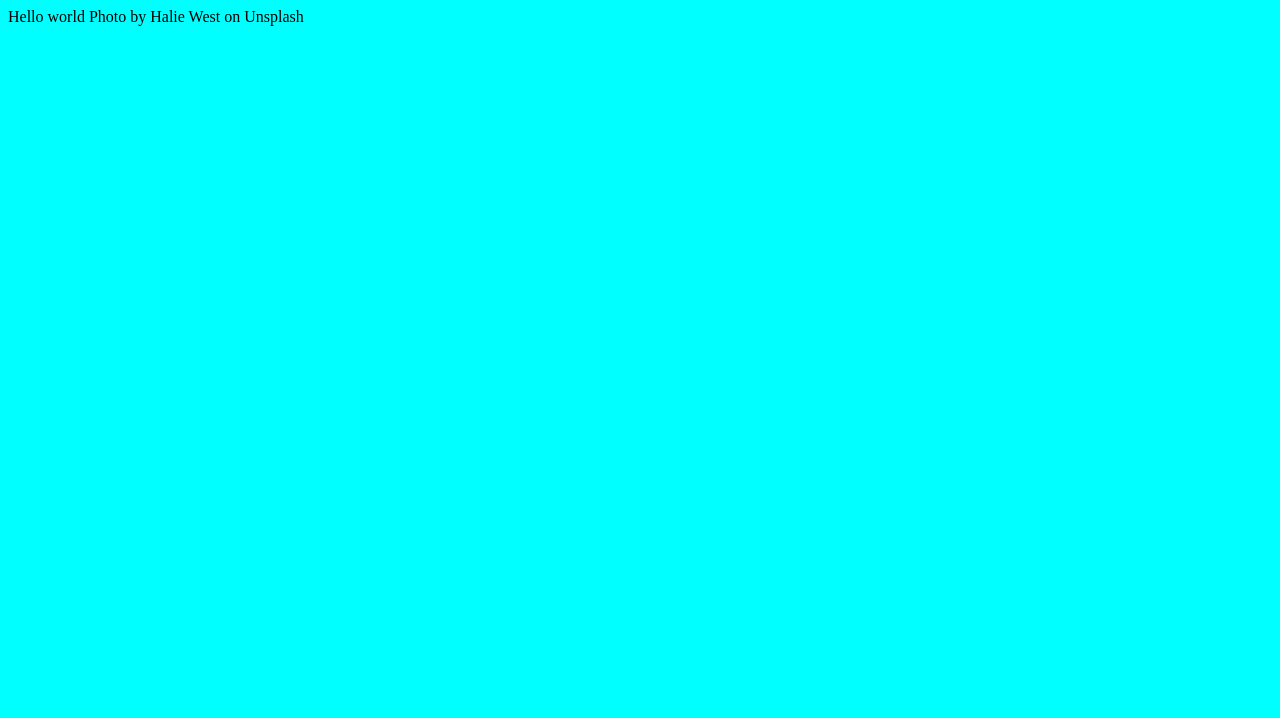
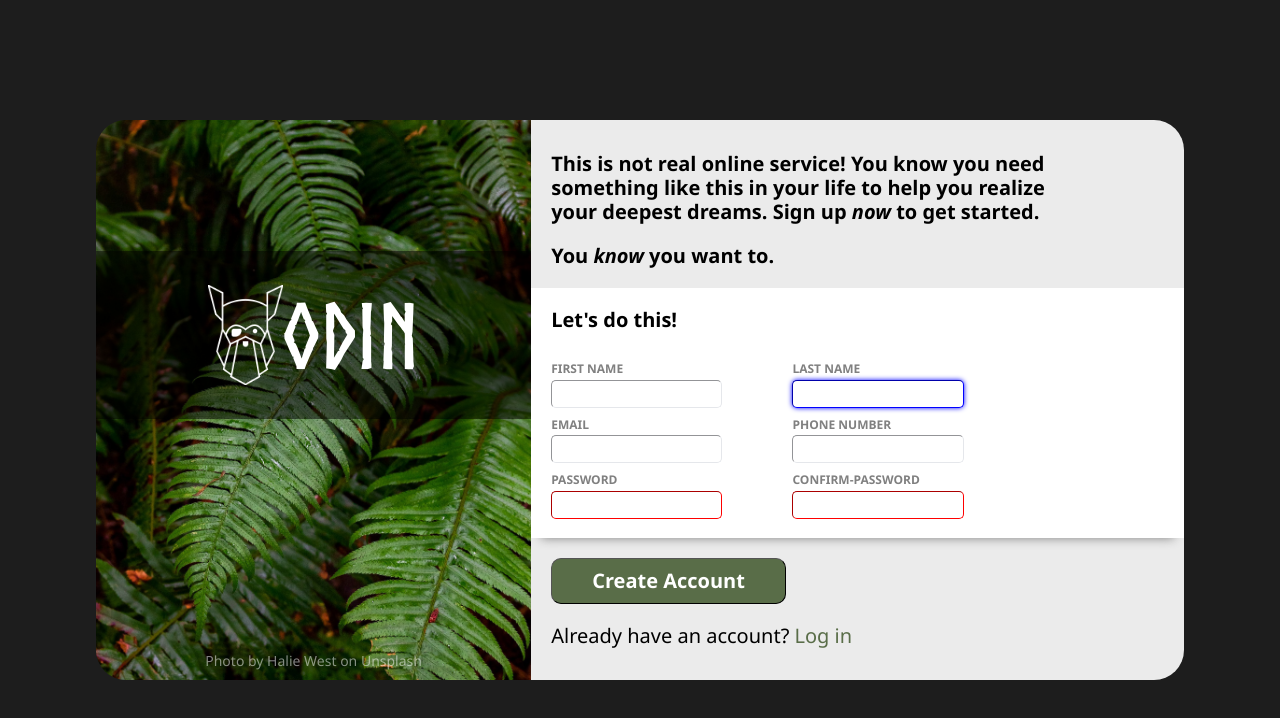
Before and after one commit to Kyboky/odin-form, a plain HTML site: page index.html in a window 1280 px wide. Drawn offline with Linux system fonts and the light colour scheme.

Commit message:
Finished sign up form

```diff
--- a/index.html
+++ b/index.html
@@ -9,7 +9,65 @@
 
 </head>
 <body>
-    Hello world
-    Photo by Halie West on Unsplash
+    <div class="form-container">
+        <div id="logo-background">
+            <div>
+                <img src="images/odin-lined.png" alt="odin logo">
+                <p class="logo-text">Odin</p>
+            </div>
+            <p id="photo-credit">Photo by Halie West on Unsplash</p>
+        </div>
+        <div class="form">
+            <div>
+                <p>This is not real online service! You know you need something like this in your life to help you realize your deepest dreams. Sign up <em>now</em> to get started.
+                </p>
+                <p>
+                    You <em>know</em> you want to.
+                </p>
+
+            </div>
+            <div>
+                <p>Let's do this!</p>
+                <form action="">
+                    <div class="form-group">
+                        <label for="fname">First name</label>
+                        <input type="text" id="fname" name="fname">
+                    </div>
+
+                    <div class="form-group focus">
+                        <label for="lname">Last name</label>
+                        <input type="text" id="lname" name="lname">
+                    </div>
+
+                    <div class="form-group">
+                        <label for="email">Email</label>
+                        <input type="email" id="email" name="email">
+                    </div>
+
+                    <div class="form-group">
+                        <label for="phone">Phone number</label>
+                        <input type="tel" id="phone" name="phone">
+                    </div>
+
+                    <div class="form-group">
+                        <label for="pwd">Password</label>
+                        <input type="password" id="pwd" name="pwd">
+                    </div>
+
+                    <div class="form-group">
+                        <label for="cpwd">confirm-password</label>
+                        <input type="password" id="cpwd" name="cpwd">
+                    </div>
+
+                </form>
+            </div>
+            <div>
+                <button>Create Account</button>
+                <p>Already have an account? <a href="#">Log in</a></p>
+            </div>
+        </div>
+    </div>
+
+
 </body>
 </html>
--- a/style.css
+++ b/style.css
@@ -1,3 +1,151 @@
+@font-face {
+    font-family: Norse-Bold;
+    src: url(external_files/Norse-Bold.otf);
+  }
+
+*{
+    font-family:  'Segoe UI',  Tahoma,Geneva,Verdana, sans-serif;
+    font-size: 20px;
+    line-height: 1.2;
+    --color-create-button: #596D48;
+    --color-input-border: #E5E7EB;
+}
+
 body{
-    background-color: aqua;
+    display: flex;
+    align-items: center;
+    justify-content: center;
+    width: 100vw;
+    height: 100vh;
+    margin: 0;
+    background-color: rgb(29, 29, 29);
 }
+
+.form-container{
+    display: flex;
+    width: 85vw;
+    height: 70vh;
+    margin: auto;
+    max-width: 1500px;
+}
+
+.logo-text{
+    font-family: Norse-Bold;
+    color: white;
+    font-size: 90px;
+    padding: 0px;
+    margin: 0;
+}
+
+#logo-background{
+    display: flex;
+    flex-direction: column;
+    background-image: url("images/background.jpg");
+    height: inherit;
+    width: 40%;
+    background-size: cover;
+    border-radius: 30px 0 0 30px;
+}
+#logo-background div{
+    display: flex;
+    height:fit-content;
+    align-items: center;
+    justify-content: center;
+    padding: 30px 0;
+    margin-top: 30%;
+    background-color: rgba(0,0,0,50%);
+}
+#logo-background div img{
+    width: auto; /* you can use % */
+    height: 100px;
+}
+
+#photo-credit{
+    margin: auto auto 10px auto;
+    align-self: center;
+    color: rgba(255, 255, 255, 0.5);
+    font-size: 0.7rem;
+}
+
+.form{
+    display: flex;
+    flex-direction: column;
+    justify-content: center;
+    width: 60%;
+
+    background-color: rgb(235, 235, 235);
+    border-radius: 0 30px 30px 0;
+}
+
+
+.form > div{
+    padding-left: 20px;
+    padding-right: 20%;
+
+}
+
+.form > div:first-child{
+    font-weight: bold;
+}
+
+.form >div:nth-child(2){
+    background-color: white;
+    padding-bottom: 3%;
+    box-shadow: 0 10px 10px -10px gray;
+}
+.form div:nth-child(2) p{
+    font-weight: bolder;
+}
+
+.form >div:last-child{
+    margin-top:3%;
+}
+
+form label{
+    font-size: 0.6rem;
+    text-transform: uppercase;
+    font-weight: bold;
+    color: gray;
+}
+
+.form-group{
+    display: inline-block;
+    width: 47%;
+    margin-top: 10px;
+}
+
+.form-group label{
+    display: block;
+    margin-bottom: 3px;
+}
+
+.form-group input{
+    width: 70%;
+    border-radius: 5px;
+    border-color: var(--color-input-border);
+    border-width: 1px;
+}
+
+#lname{
+    border-color: blue;
+    box-shadow: 0px 0px 5px blue;
+}
+
+button{
+    background-color: var(--color-create-button);
+    color:white;
+    padding: 10px 40px;
+    border-radius: 10px;
+    font-weight: bold;
+    border-width: 1px;
+}
+
+a{
+    color: var(--color-create-button);
+    text-decoration: none;
+}
+
+#pwd, #cpwd{
+    border-color:red;
+
+}
```
Also changed, not shown: 1 other file.
